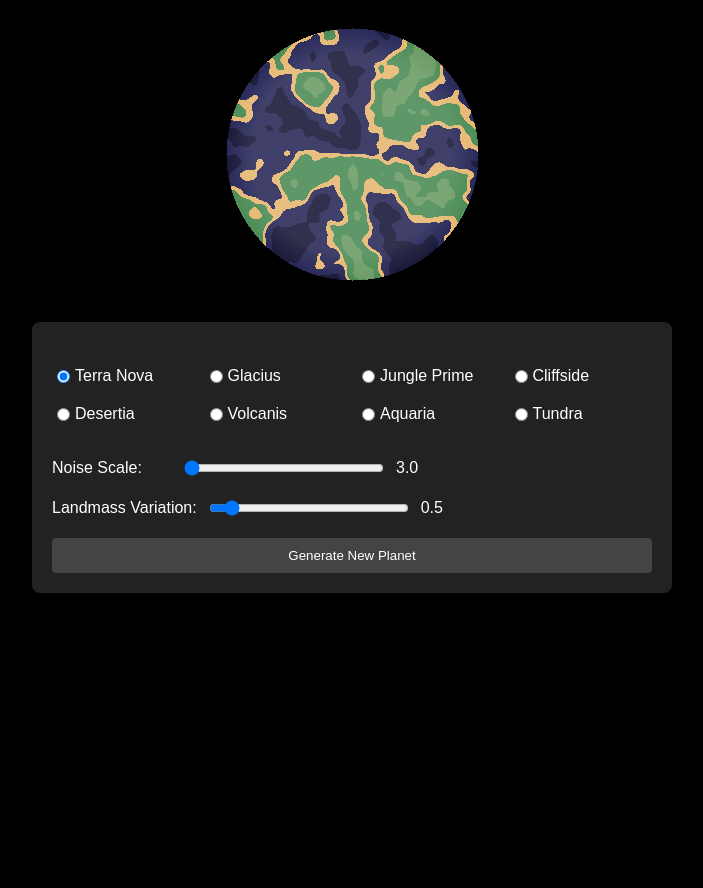
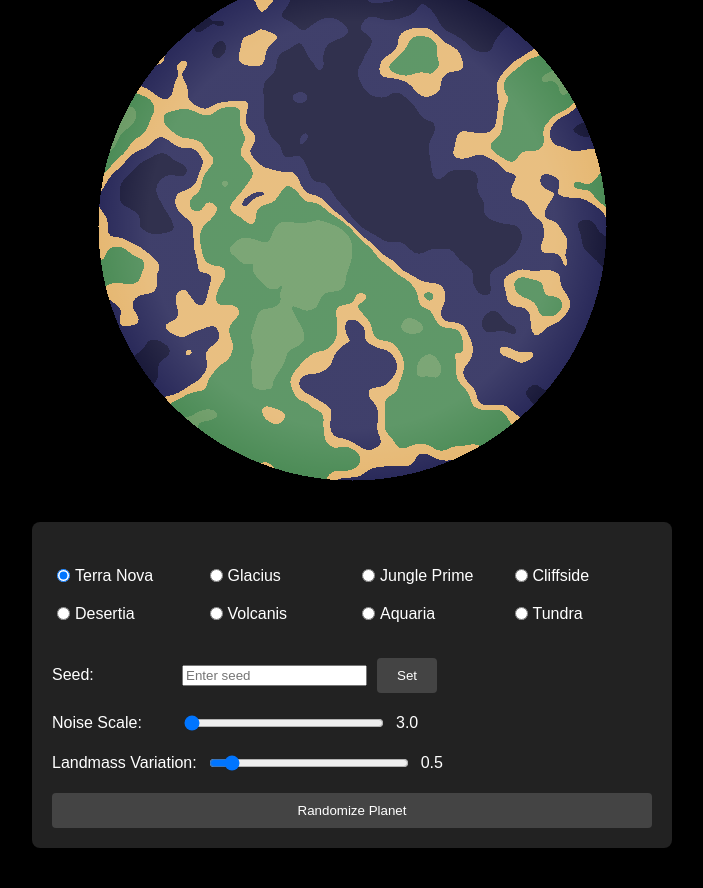
Before and after one commit to psoren/simplexplanet, a website built with Vite: page index.html in a window 1280 px wide. Shown: the part 150-1038 px from the top of the page, without its empty margins (288-991 px from the left). Before the commit the page ends 840 px from the top, so only its background shows below. Built offline with nearby package versions, Linux system fonts and the light colour scheme.

Commit message:
fix seeds

```diff
--- a/index.html
+++ b/index.html
@@ -118,6 +118,11 @@
             </label>
         </div>
         <div class="control-group">
+            <label for="seed">Seed:</label>
+            <input type="text" id="seed" placeholder="Enter seed">
+            <button id="setSeed">Set</button>
+        </div>
+        <div class="control-group">
             <label for="noiseScale">Noise Scale:</label>
             <input type="range" id="noiseScale" min="3.0" max="10.0" step="0.2" value="3.0">
             <span id="noiseScaleValue">3.0</span>
@@ -127,7 +132,7 @@
             <input type="range" id="variation" min="0.1" max="5.0" step="0.1" value="0.5">
             <span id="variationValue">0.5</span>
         </div>
-        <button id="randomize">Generate New Planet</button>
+        <button id="randomize">Randomize Planet</button>
     </div>
     <script type="module" src="src/2d_planet.js"></script>
 </body>
--- a/package.json
+++ b/package.json
@@ -13,7 +13,7 @@
   "dependencies": {
     "seedrandom": "^3.0.5",
     "simplex-noise": "^4.0.3",
-    "three": "^0.161.0"
+    "uuid": "^11.1.0"
   },
   "devDependencies": {
     "gh-pages": "^6.3.0",
--- a/src/2d_planet.js
+++ b/src/2d_planet.js
@@ -1,21 +1,26 @@
 import { createNoise2D } from 'simplex-noise';
 import seedrandom from 'seedrandom';
+import { v4 as uuidv4 } from 'uuid';
 import { terrainTypes } from '/src/terrainTypes.js';
 import { planetTypes } from '/src/planetTypes.js';
 
 class PixelPlanet {
-    constructor(canvas, size = 256) {
+    constructor(canvas, size = 512) {
         this.canvas = canvas;
         this.ctx = canvas.getContext('2d');
         this.size = size;
         this.canvas.width = size;
         this.canvas.height = size;
-        this.initializeNoise();
 
         // Set default planet type
         this.currentPlanetType = 'terra-nova';
         this.landTypes = terrainTypes;
         this.planetTypes = planetTypes;
+
+        // Generate initial random seed and initialize noise
+
+        this.seed = this.generateSeed();
+        this.initializeNoise();
 
         // Add planet type change listener
         document.querySelectorAll('input[name="planetType"]').forEach(radio => {
@@ -29,8 +34,12 @@ class PixelPlanet {
         });
     }
 
+    generateSeed() {
+        return uuidv4();
+    }
+
     initializeNoise() {
-        const rng = seedrandom('my-seed');
+        const rng = seedrandom(this.seed);
         this.noise2D = createNoise2D(rng);
     }
 
@@ -150,26 +159,49 @@ const noiseScaleValue = document.getElementById('noiseScaleValue');
 const variationInput = document.getElementById('variation');
 const variationValue = document.getElementById('variationValue');
 const randomizeButton = document.getElementById('randomize');
+const seedInput = document.getElementById('seed');
+const setSeedButton = document.getElementById('setSeed');
 
 // Update value displays
 noiseScaleInput.addEventListener('input', (e) => {
     noiseScaleValue.textContent = e.target.value;
-    planet.generate(parseFloat(e.target.value), parseFloat(variationInput.value));
+    planet.generate(
+        parseFloat(e.target.value),
+        parseFloat(variationInput.value)
+    );
 });
 
 variationInput.addEventListener('input', (e) => {
     variationValue.textContent = e.target.value;
-    planet.generate(parseFloat(noiseScaleInput.value), parseFloat(e.target.value));
+    planet.generate(
+        parseFloat(noiseScaleInput.value),
+        parseFloat(e.target.value)
+    );
 });
 
-// Generate initial planet
-planet.generate();
-
-// Event listeners
+// Add randomize button listener
 randomizeButton.addEventListener('click', () => {
-    planet.initializeNoise(); // Reinitialize noise for new planet
+    planet.seed = planet.generateSeed();
+    planet.initializeNoise();
     planet.generate(
         parseFloat(noiseScaleInput.value),
         parseFloat(variationInput.value)
     );
 });
+
+// Add load seed button listener
+setSeedButton.addEventListener('click', () => {
+    const newSeed = seedInput.value;
+
+    if(newSeed && newSeed !== planet.seed){
+        planet.seed = newSeed;
+        planet.initializeNoise();
+        planet.generate(
+            parseFloat(noiseScaleInput.value),
+            parseFloat(variationInput.value)
+        );
+    }
+});
+
+// Generate initial planet
+planet.generate(3.0, 0.5);
```
Also changed, not shown: 1 other file.
